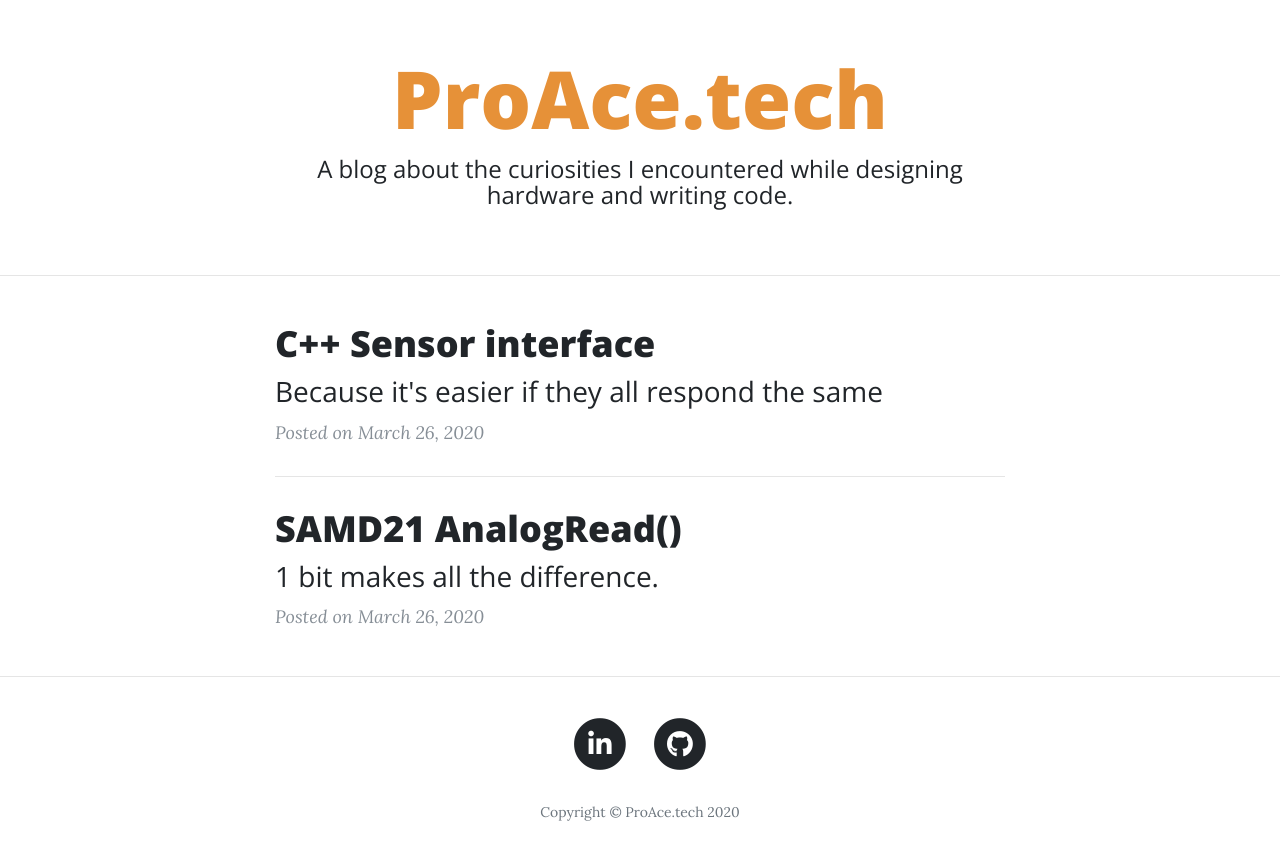
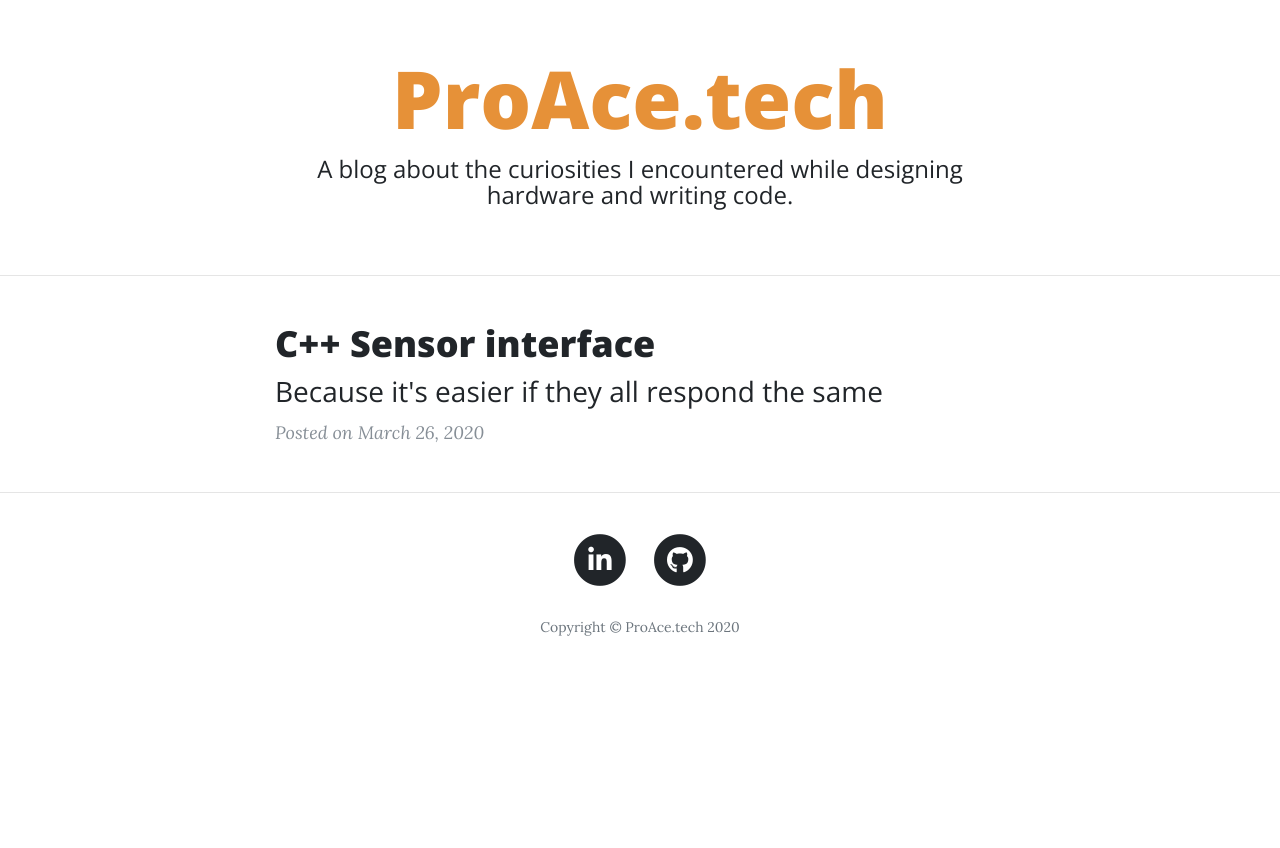
Before and after one commit to ProAce/proace.tech, a website: page index.html in a window 1280 px wide. After the commit the page ends 800 px from the top, so only its background shows below. Drawn offline with nearby package versions, Linux system fonts and the light colour scheme.

Commit message:
Update blog page

```diff
--- a/index.html
+++ b/index.html
@@ -64,18 +64,6 @@
           </a>
           <p class="post-meta">Posted on March 26, 2020</p>
         </div>
-        <hr>
-        <div class="post-preview">
-          <a href="posts/SAMD21_AnalogRead.html">
-            <h2 class="post-title">
-              SAMD21 AnalogRead()
-            </h2>
-            <h3 class="post-subtitle">
-              1 bit makes all the difference.
-            </h3>
-          </a>
-          <p class="post-meta">Posted on March 26, 2020</p>
-        </div>
 
         <!-- Pager -->
         <!-- Maybe use this later for adding more pages of blogposts -->
```
